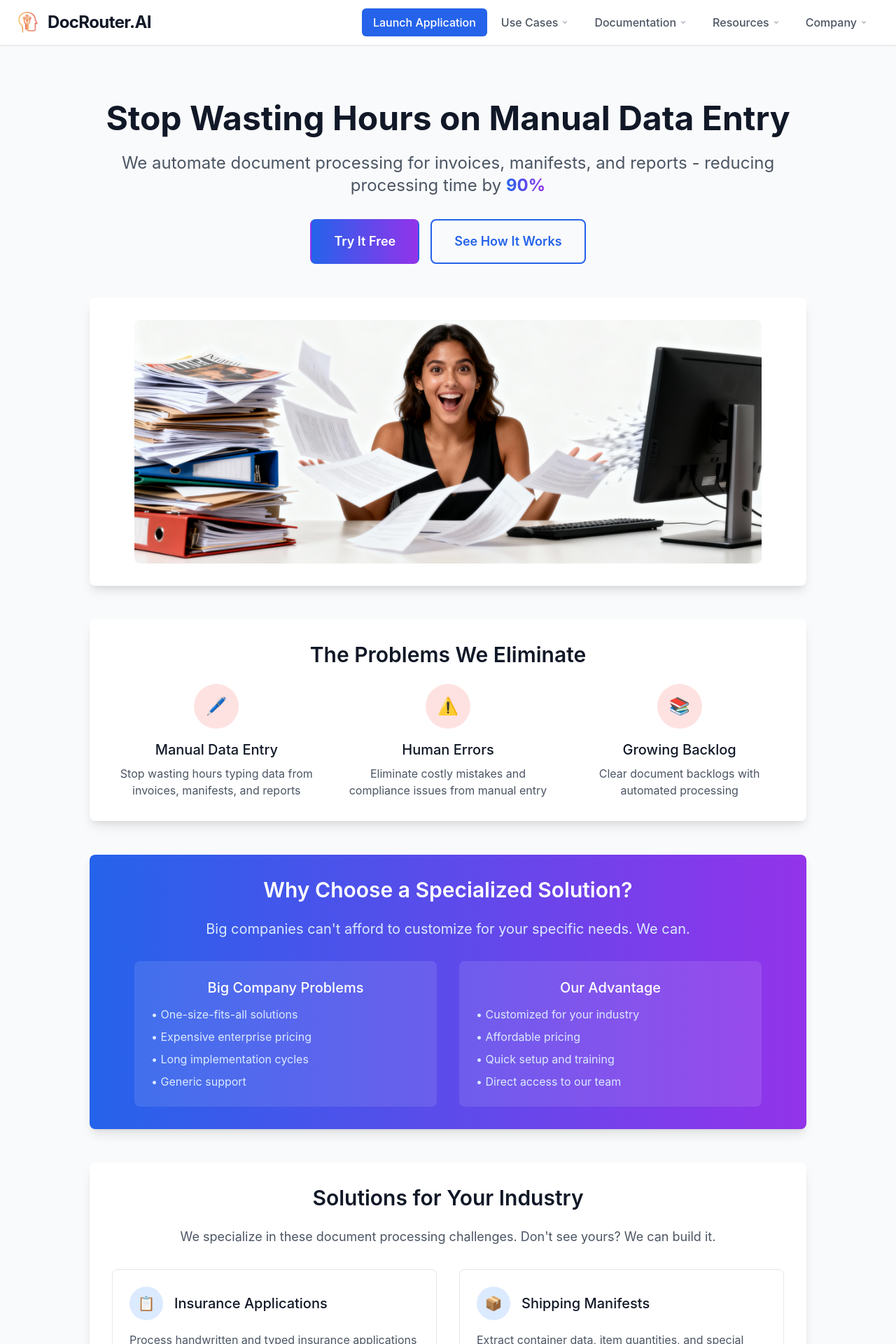
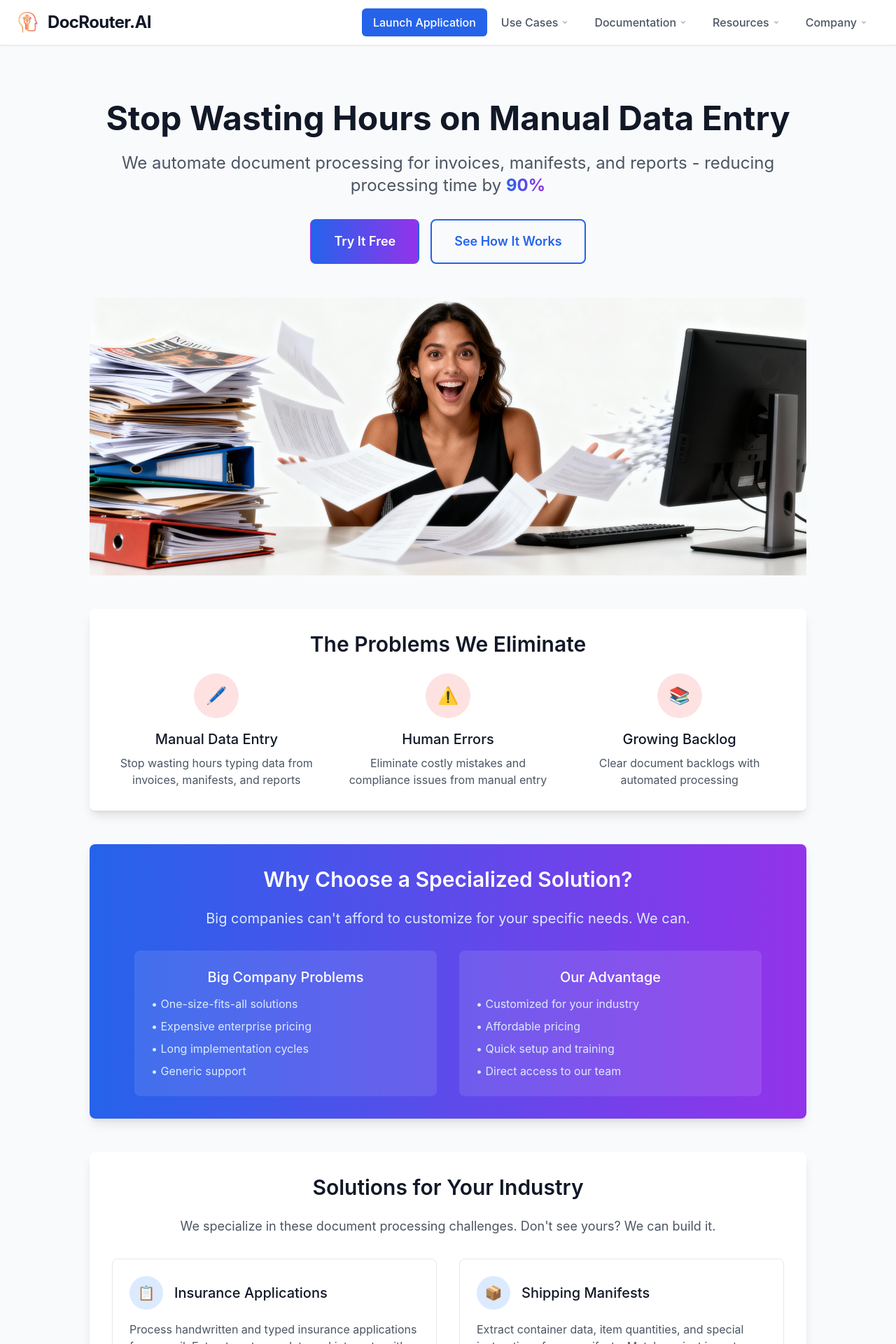
Before and after one commit to analytiq-hub/docrouter.github.io, a Jekyll site: the page built from index.md, in a window 1280 px wide. Shown: the top 1920 px of the page at 70% size. Built offline with Jekyll 4.4.1, drawn with Linux system fonts in a browser that asks for light colours; nearby versions of some CDN libraries.

Commit message:
Remove border and padding from banner graphic
- Remove white background, rounded corners, and shadow
- Remove padding and width constraints
- Make banner image span full width of container
- Clean, edge-to-edge appearance

```diff
--- a/index.md
+++ b/index.md
@@ -29,12 +29,10 @@ title: "DocRouter - AI-Powered Document Processing"
     </header>
 
     <!-- Banner Graphic Section -->
-    <section class="bg-white rounded-lg shadow-lg p-8 mb-12">
-        <div class="text-center">
-            <img src="{{ '/assets/images/banner_graphic.jpg' | relative_url }}"
-                 alt="DocRouter Banner"
-                 class="w-full max-w-4xl mx-auto rounded-lg">
-        </div>
+    <section class="mb-12">
+        <img src="{{ '/assets/images/banner_graphic.jpg' | relative_url }}"
+             alt="DocRouter Banner"
+             class="w-full">
     </section>
 
     <main>
```
